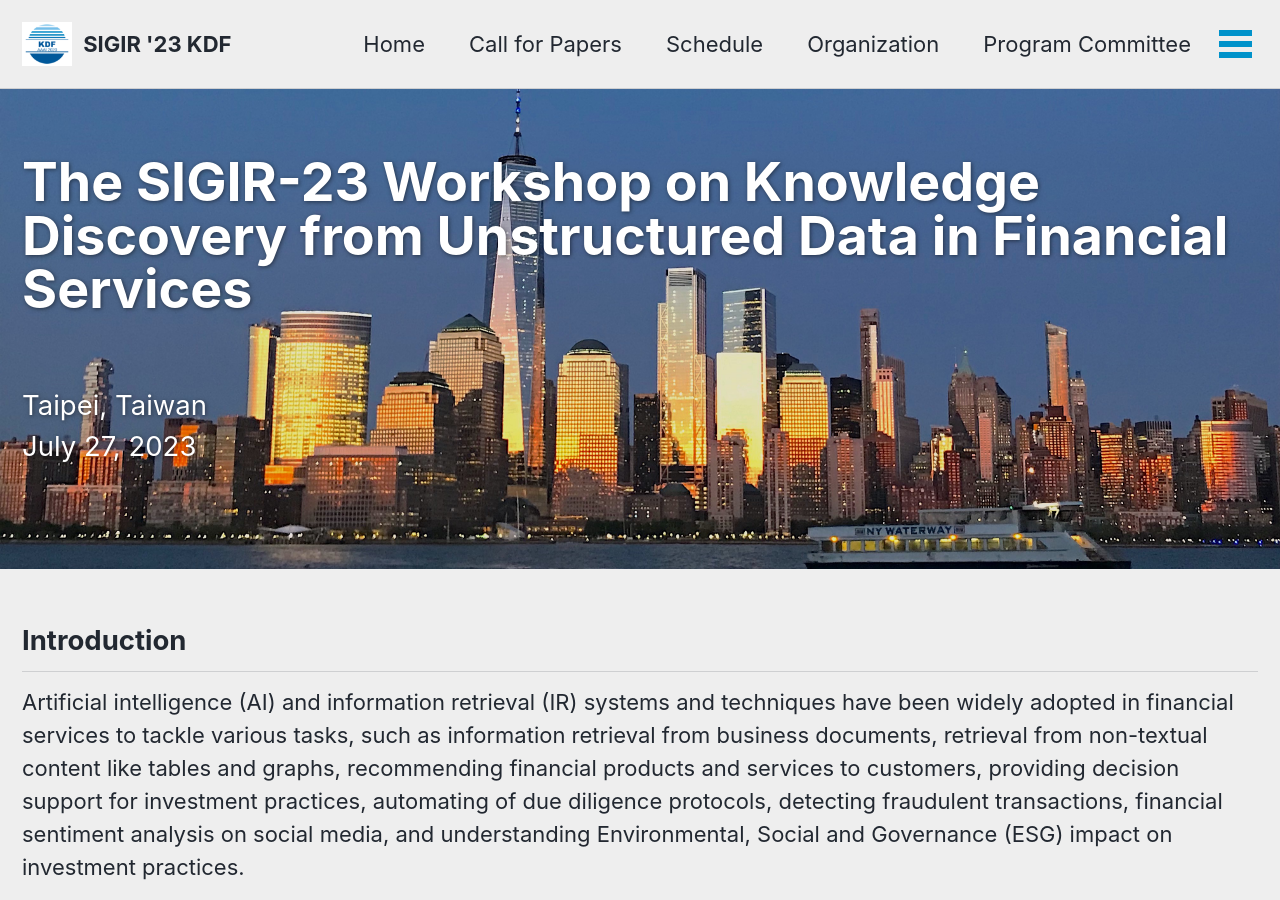
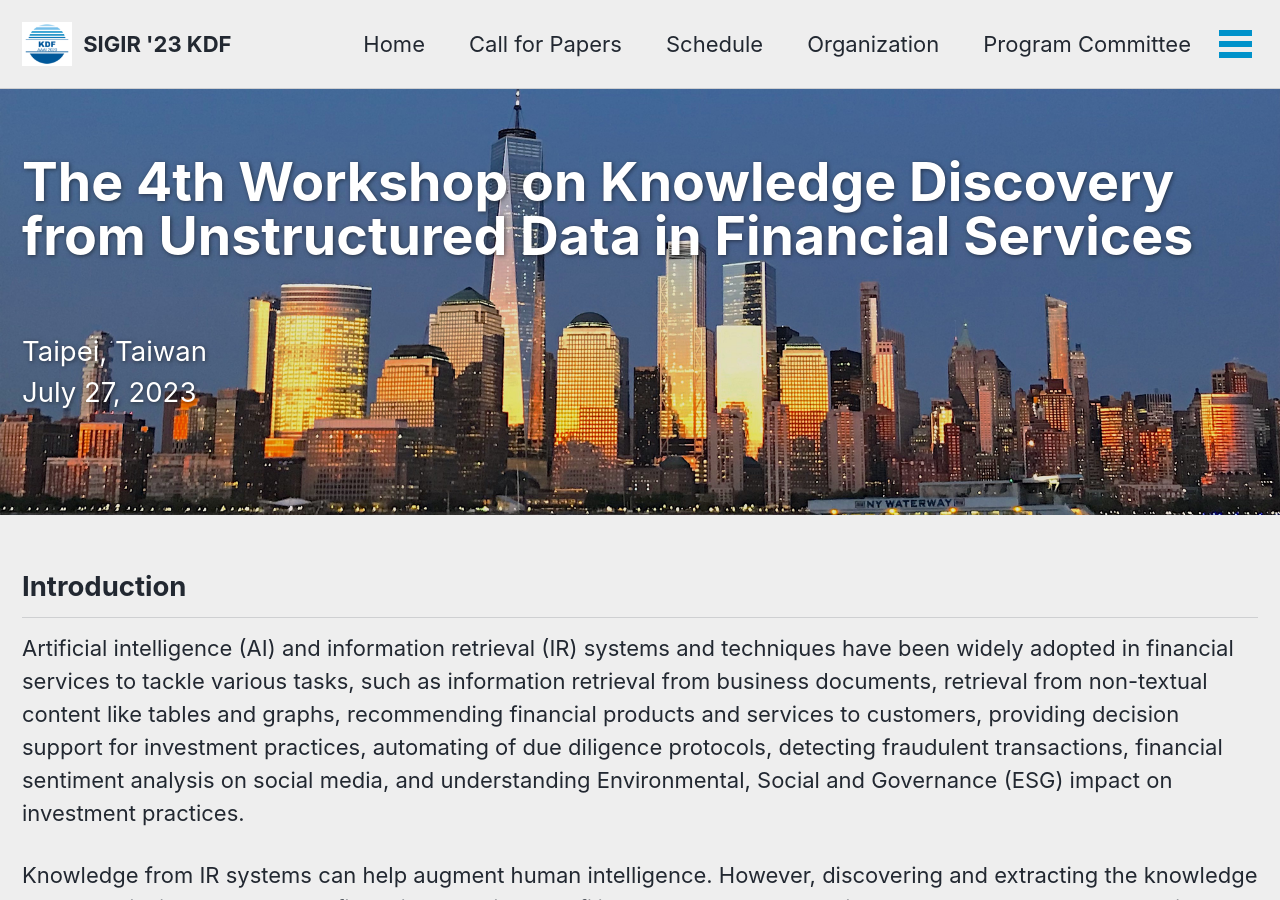
Before and after one commit to kdf-workshop/kdf23, a Jekyll site: the page built from _pages/home.md, in a window 1280 px wide and 900 px high. Built offline with Jekyll 4.4.1, drawn with Linux system fonts in a browser that asks for light colours; cached includes are drawn as plain includes; some of the changed text lies outside the part shown.

Commit message:
Update home.md

```diff
--- a/_pages/home.md
+++ b/_pages/home.md
@@ -1,5 +1,5 @@
 ---
-title: "The SIGIR-23 Workshop on Knowledge Discovery from Unstructured Data in Financial Services"
+title: "The 4th Workshop on Knowledge Discovery from Unstructured Data in Financial Services"
 layout: splash
 hidden: true
 permalink: /
```
Also changed, not shown: other parts of _pages/home.md (+1 -1 lines).
